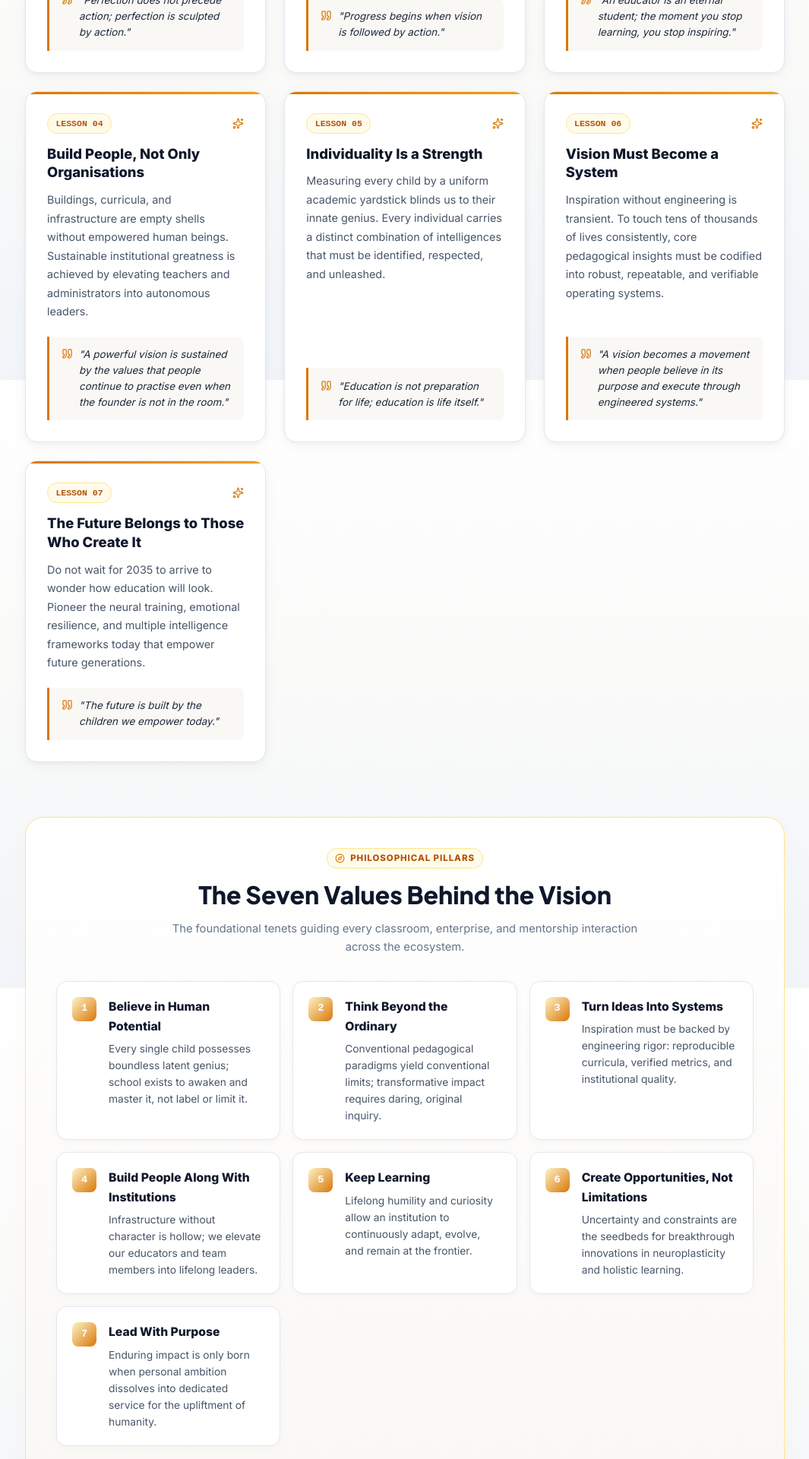
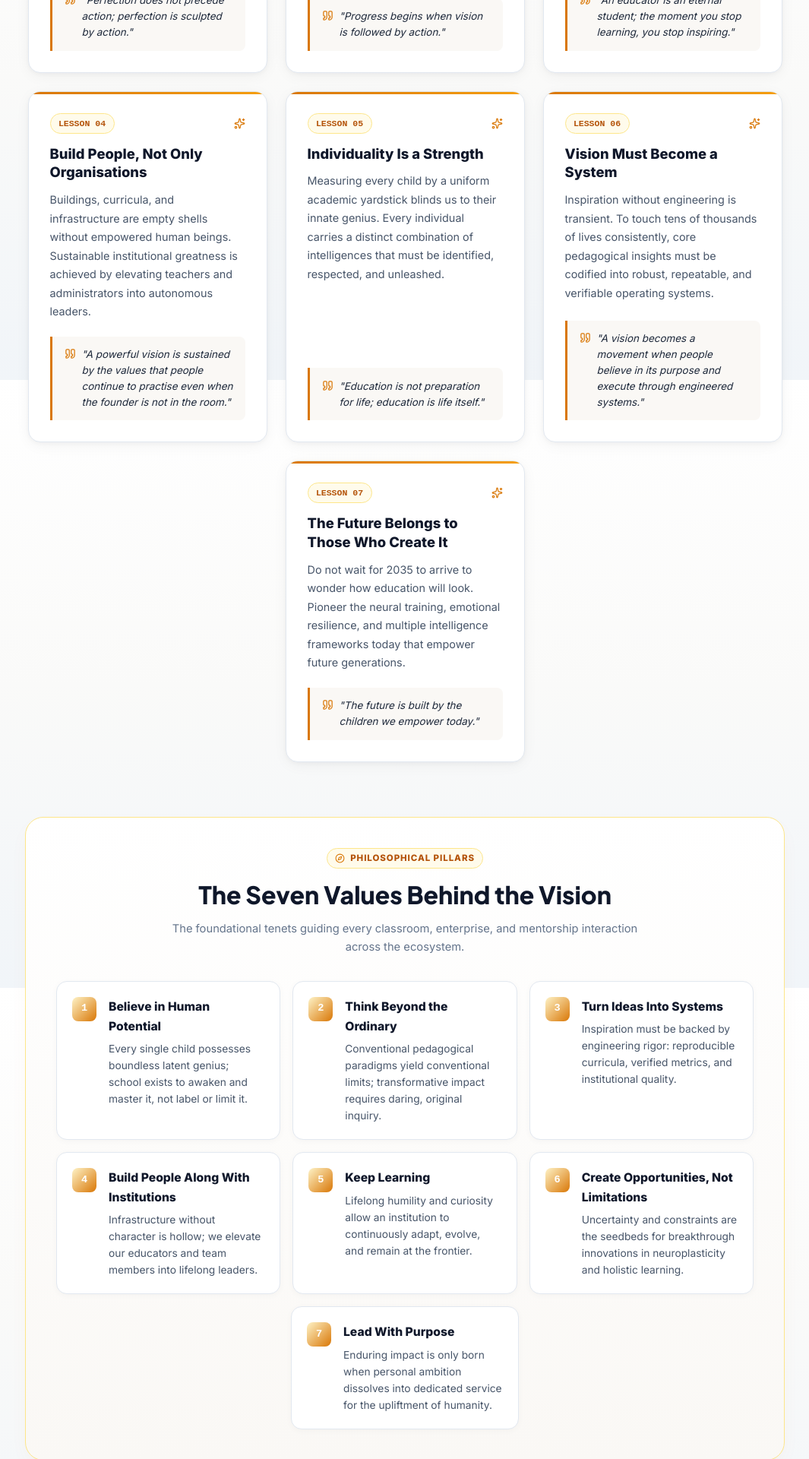
Before and after one commit to 5starambassador/arawindhan, a Next.js app: page /en/biography in a window 1280 px wide. Shown: the part 2700-4620 px from the top of the page at 76% size, without its empty margins (107-1172 px from the left). Built offline with nearby package versions, Linux system fonts and the light colour scheme.

Commit message:
fix(biography): balance 7 leadership lessons and 7 core values with centered flex-wrap symmetry

```diff
--- a/src/app/[lang]/biography/page.tsx
+++ b/src/app/[lang]/biography/page.tsx
@@ -280,9 +280,11 @@ export default async function BiographyPage({
 
           <div
             style={{
-              display: 'grid',
-              gridTemplateColumns: 'repeat(auto-fit, minmax(300px, 1fr))',
+              display: 'flex',
+              flexWrap: 'wrap',
+              justifyContent: 'center',
               gap: '1.5rem',
+              alignItems: 'stretch',
             }}
           >
             {leadershipLessons.map((lesson) => (
@@ -290,6 +292,8 @@ export default async function BiographyPage({
                 key={lesson.number}
                 className="card-premium"
                 style={{
+                  flex: '1 1 290px',
+                  maxWidth: '315px',
                   padding: '1.75rem',
                   display: 'flex',
                   flexDirection: 'column',
@@ -368,11 +372,21 @@ export default async function BiographyPage({
             </p>
           </div>
 
-          <div style={{ display: 'grid', gridTemplateColumns: 'repeat(auto-fit, minmax(280px, 1fr))', gap: '1rem' }}>
+          <div
+            style={{
+              display: 'flex',
+              flexWrap: 'wrap',
+              justifyContent: 'center',
+              gap: '1rem',
+              alignItems: 'stretch',
+            }}
+          >
             {coreValues.map((val) => (
               <div
                 key={val.number}
                 style={{
+                  flex: '1 1 270px',
+                  maxWidth: '300px',
                   background: '#FFFFFF',
                   border: '1px solid #E2E8F0',
                   borderRadius: '14px',
```
